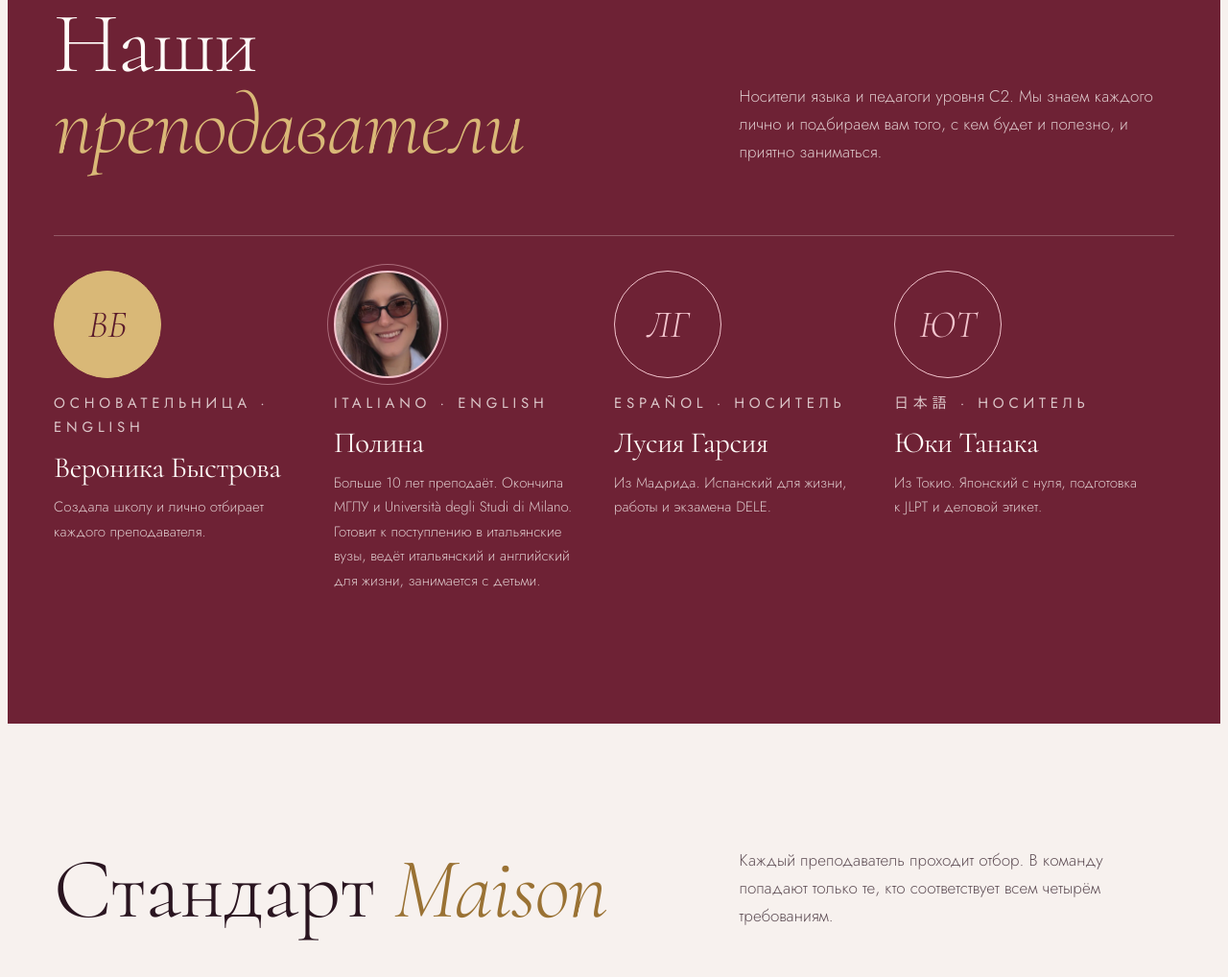
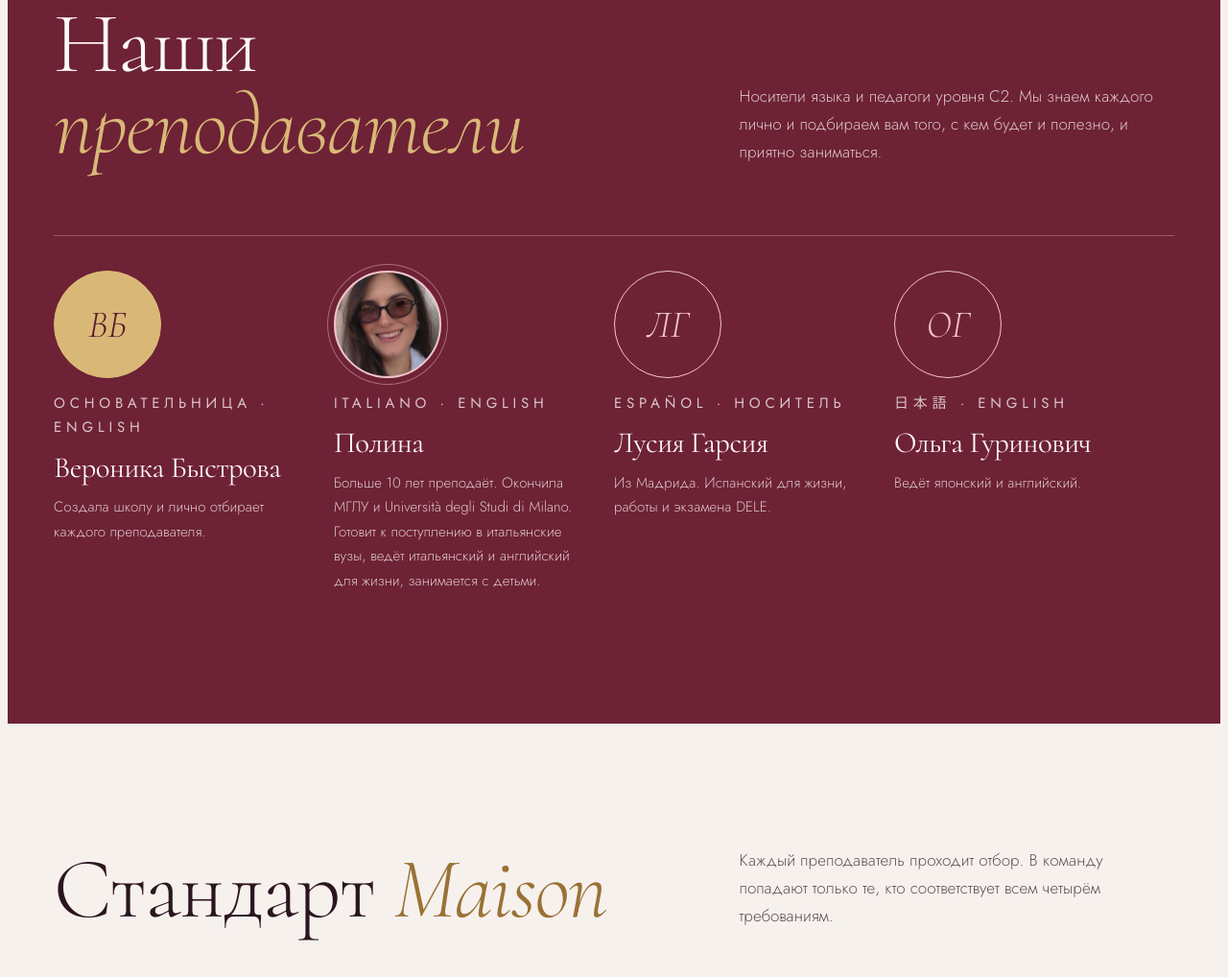
Before and after one commit to AnatolyBystrov/maion_bystrova, a plain HTML site: page index.html in a window 1280 px wide. Shown: the part 3056-4074 px from the top of the page at 96% size. Drawn offline with Linux system fonts and the light colour scheme.

Commit message:
Add Olga Gurinovich, Japanese and English teacher
Co-Authored-By: Claude Opus 5.5 <noreply@anthropic.com>
Claude-Session: https://claude.ai/code/session_01D8AAKhHLYtpHG4q4qLcVUk

```diff
--- a/index.html
+++ b/index.html
@@ -345,10 +345,10 @@ footer{padding-block:56px 28px;overflow:hidden;border-top:1px solid var(--line)}
           <p>Из Мадрида. Испанский для жизни, работы и экзамена DELE.</p>
         </article>
         <article class="t">
-          <div class="medal">ЮТ</div>
-          <p class="cap"><span lang="ja">日本語</span> · носитель</p>
-          <h3>Юки Танака</h3>
-          <p>Из Токио. Японский с нуля, подготовка к JLPT и деловой этикет.</p>
+          <div class="medal">ОГ</div>
+          <p class="cap"><span lang="ja">日本語</span> · English</p>
+          <h3>Ольга Гуринович</h3>
+          <p>Ведёт японский и английский.</p>
         </article>
       </div>
     </div>
```
